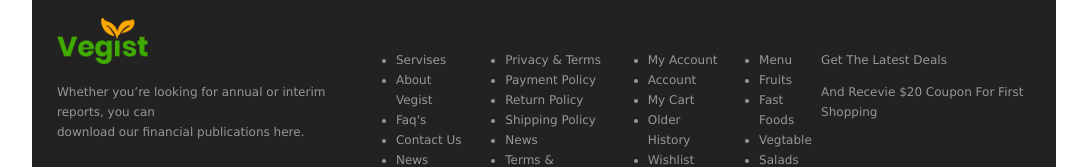
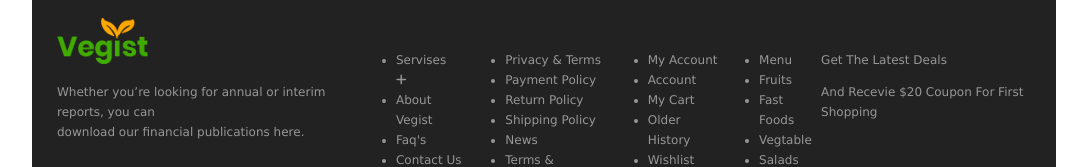
Before and after one commit to leilamahmoudi/vegis, a React (Create React App) app: page / in a window 1280 px wide. Shown: the part 851-1018 px from the top of the page, without its empty margins (96-1183 px from the left). Built offline with nearby package versions, Linux system fonts and the light colour scheme.

Commit message:
Create expand menu

```diff
--- a/src/App.js
+++ b/src/App.js
@@ -8,7 +8,6 @@ import Collection from "components/collection/Collection";
 import Blogs from "components/blogs/Blogs";
 import CreateAccount from "components/creat-account/CreateAccount";
 import Privacy from "components/privacy/Privacy";
-import HamburgerMenu from "components/mobileMenu/MobileMenu";
 
 function App() {
   return (
@@ -36,9 +35,6 @@ function App() {
           <Route exat path="/privacy">
             <Privacy />
           </Route>
-          <Route exat path="/hamburgerMenu">
-            <HamburgerMenu />
-          </Route>
         </Switch>
       </Router>
     </div>
--- /dev/null
+++ b/src/components/expandMenu/ExpandMenu.js
@@ -0,0 +1,11 @@
+import react from "react";
+import "./expandMenu.scss";
+
+const ExpandMenu = () => {
+  return (
+    <div className="ExpandMenu">
+      <i class="fas fa-plus"></i>
+    </div>
+  );
+};
+export default ExpandMenu;
--- a/src/components/footer/Footer.js
+++ b/src/components/footer/Footer.js
@@ -1,7 +1,12 @@
-import React from "react";
+import React, { useState } from "react";
+import { ReactComponent as FooterLogo } from "assets/images/logo/logo.svg";
+import ExpandMenu from "components/expandMenu/ExpandMenu";
 import "./footer.scss";
-import { ReactComponent as FooterLogo } from "assets/images/logo/logo.svg";
 export default function Footer() {
+  const [openExpand, setOpenExpand] = useState(false);
+  const handelCloseExpand = () => {
+    setOpenExpand(false);
+  };
   return (
     <div className="Footer">
       <div className="container">
@@ -17,6 +22,10 @@ export default function Footer() {
           <div className="servises footer-item">
             <ul className="servises-items">
               <li className="servis">Servises</li>
+              <ExpandMenu
+                open={openExpand}
+                handelCloseExpand={handelCloseExpand}
+              />
               <li className="about-vegist">About Vegist</li>
               <li className="faq's">Faq's</li>
               <li className="contact-us">Contact Us</li>
```
Also changed, not shown: src/components/expandMenu/expandMenu.scss (added).
